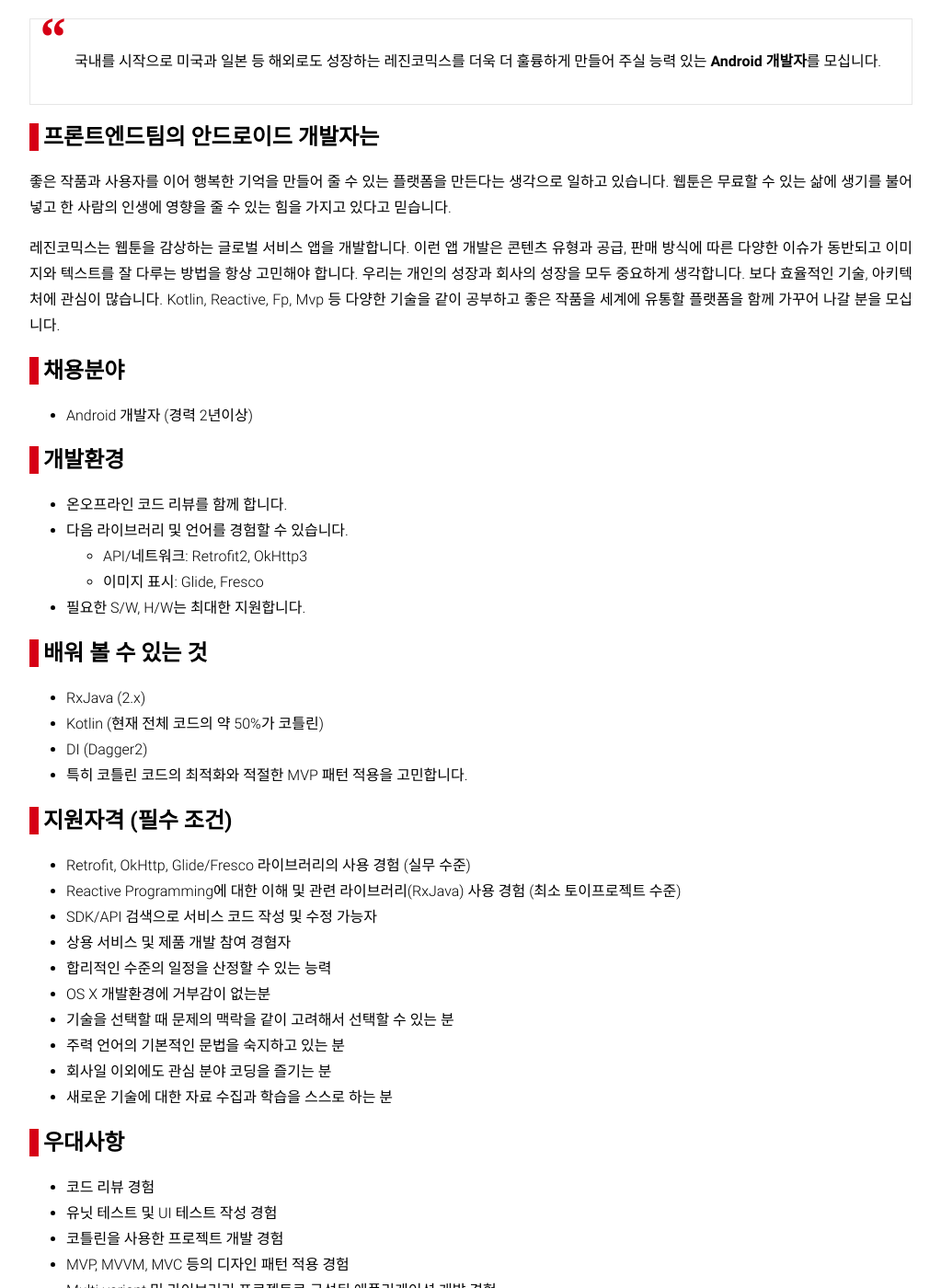
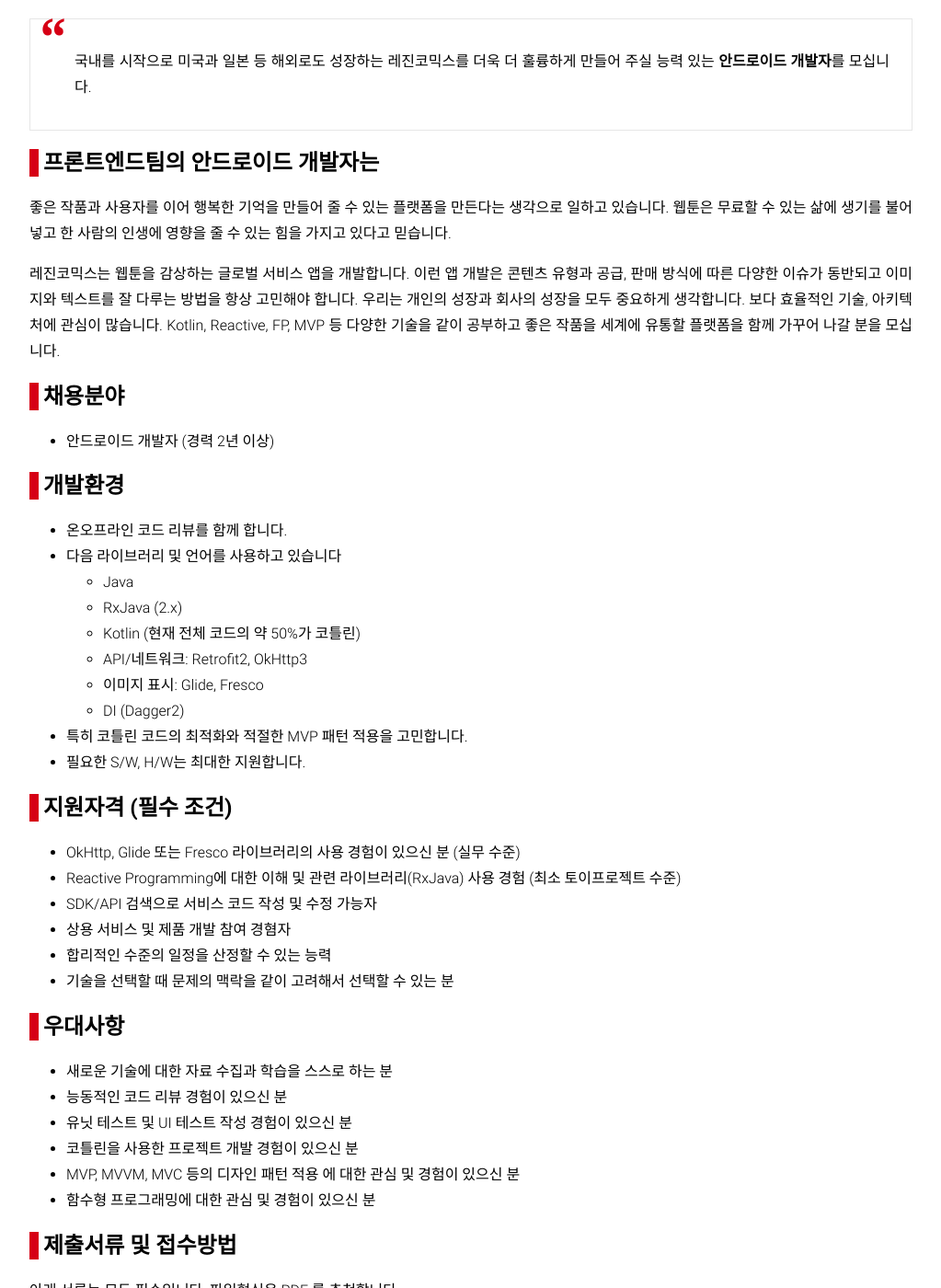
Before and after one commit to lezhin/lezhin.github.io, a Jekyll site: the page built from recruit/android_develop.md, in a window 1280 px wide and 1400 px high, scrolled down 194 px. Shown: the whole window at 92% size, without its empty margins (128-1151 px from the left). Built offline with Jekyll 4.4.1, drawn with Linux system fonts in a browser that asks for light colours; nearby versions of some CDN libraries; some web fonts are replaced; some of the changed text lies outside the part shown.

Commit message:
update recruit pages

```diff
--- a/recruit/android_develop.md
+++ b/recruit/android_develop.md
@@ -1,9 +1,9 @@
 ---
 title: 'Android 개발자'
-sitemap: false
+sitemap: true
 ---
 > 국내를 시작으로 미국과 일본 등 해외로도 성장하는 레진코믹스를 더욱 더 훌륭하게 만들어 주실
-> 능력 있는 **Android 개발자**를 모십니다.
+> 능력 있는 **안드로이드 개발자**를 모십니다.
 
 ## 프론트엔드팀의 안드로이드 개발자는
 
@@ -13,64 +13,57 @@
 레진코믹스는 웹툰을 감상하는 글로벌 서비스 앱을 개발합니다.
 이런 앱 개발은 콘텐츠 유형과 공급, 판매 방식에 따른 다양한 이슈가 동반되고 이미지와 텍스트를 잘 다루는 방법을 항상 고민해야 합니다.
 우리는 개인의 성장과 회사의 성장을 모두 중요하게 생각합니다. 보다 효율적인 기술, 아키텍처에 관심이 많습니다.
-Kotlin, Reactive, Fp, Mvp 등 다양한 기술을 같이 공부하고 좋은 작품을 세계에 유통할 플랫폼을 함께 가꾸어 나갈 분을 모십니다.
+Kotlin, Reactive, FP, MVP 등 다양한 기술을 같이 공부하고 좋은 작품을 세계에 유통할 플랫폼을 함께 가꾸어 나갈 분을 모십니다.
 
 ## 채용분야
 
-- Android 개발자 (경력 2년이상)
+- 안드로이드 개발자 (경력 2년 이상)
 
 ## 개발환경
 
 - 온오프라인 코드 리뷰를 함께 합니다.
-- 다음 라이브러리 및 언어를 경험할 수 있습니다.
+- 다음 라이브러리 및 언어를 사용하고 있습니다
+  - Java
+  - RxJava (2.x)
+  - Kotlin (현재 전체 코드의 약 50%가 코틀린)
   - API/네트워크: Retrofit2, OkHttp3
   - 이미지 표시: Glide, Fresco
+  - DI (Dagger2)
+- 특히 코틀린 코드의 최적화와 적절한 MVP 패턴 적용을 고민합니다.
 - 필요한 S/W, H/W는 최대한 지원합니다.
-
-## 배워 볼 수 있는 것
-
-- RxJava (2.x)
-- Kotlin (현재 전체 코드의 약 50%가 코틀린)
-- DI (Dagger2)
-- 특히 코틀린 코드의 최적화와 적절한 MVP 패턴 적용을 고민합니다.
 
 ## 지원자격 (필수 조건)
 
-- Retrofit, OkHttp, Glide/Fresco 라이브러리의 사용 경험 (실무 수준)
+- OkHttp, Glide 또는 Fresco 라이브러리의 사용 경험이 있으신 분 (실무 수준)
 - Reactive Programming에 대한 이해 및 관련 라이브러리(RxJava) 사용 경험 (최소 토이프로젝트 수준)
 - SDK/API 검색으로 서비스 코드 작성 및 수정 가능자
 - 상용 서비스 및 제품 개발 참여 경혐자
 - 합리적인 수준의 일정을 산정할 수 있는 능력
-- OS X 개발환경에 거부감이 없는분
 - 기술을 선택할 때 문제의 맥락을 같이 고려해서 선택할 수 있는 분
-- 주력 언어의 기본적인 문법을 숙지하고 있는 분
-- 회사일 이외에도 관심 분야 코딩을 즐기는 분
-- 새로운 기술에 대한 자료 수집과 학습을 스스로 하는 분
 
 ## 우대사항
 
-- 코드 리뷰 경험
-- 유닛 테스트 및 UI 테스트 작성 경험
-- 코틀린을 사용한 프로젝트 개발 경험
-- MVP, MVVM, MVC 등의 디자인 패턴 적용 경험
-- Multi-variant 및 라이브러리 프로젝트로 구성된 애플리케이션 개발 경험
-- 최신 기술에 관심이 많고, 이를 실무에 적용해보는 것에 거리낌이 없으신 분
-- 함수형 프로그래밍 경험
+- 새로운 기술에 대한 자료 수집과 학습을 스스로 하는 분
+- 능동적인 코드 리뷰 경험이 있으신 분
+- 유닛 테스트 및 UI 테스트 작성 경험이 있으신 분
+- 코틀린을 사용한 프로젝트 개발 경험이 있으신 분
+- MVP, MVVM, MVC 등의 디자인 패턴 적용 에 대한 관심 및 경험이 있으신 분
+- 함수형 프로그래밍에 대한 관심 및 경험이 있으신 분
 
 ## 제출서류 및 접수방법
 
-아래 서류는 모두 필수입니다. 파일형식은 Word 또는 PDF 를 추천합니다.
+아래 서류는 모두 필수입니다. 파일형식은 PDF 를 추천합니다.
 
 - 이력서 & 경력기술서
   - **기술 블로그**나 자랑하고 싶은 **프로젝트 저장소**가 있으면 꼭 적어주세요.
-  - 경험해본 프레임워크, 라이브러리를 기술해주세요.
+  - 관심이 있거나 경험이 있었던 프레임워크, 라이브러리를 기술해주세요.
 - 자기소개서 (성장과정 보다는 역량중심으로 간략히)
 - 접수방법: **job@lezhin.com** 으로 보내주세요.
 - 이력서는 내부에 회람되기 때문에, 희망 연봉 제시 시 **메일 본문**에 적어주세요.
 
 ## 채용 절차
 
-1. 서류 전형
-2. 개발 과제 (서류전형 통과 시)
-3. 실무 면접 (개발과제 통과 시 면접 가이드 제공 예정)
-4. 임원 면접
+- 서류 전형
+- 개발 과제 (서류전형 통과 시)
+- 실무 면접 (개발과제 통과 시 면접 가이드 제공 예정)
+- 임원 면접
```
Also changed, not shown: recruit/backoffice_develop.md (deleted, +0 -49 lines), recruit/biz_backend_develop.md (added, +49 -0 lines), recruit/biz_front_develop.md (added, +46 -0 lines), recruit/index.md (+3 -0 lines).
